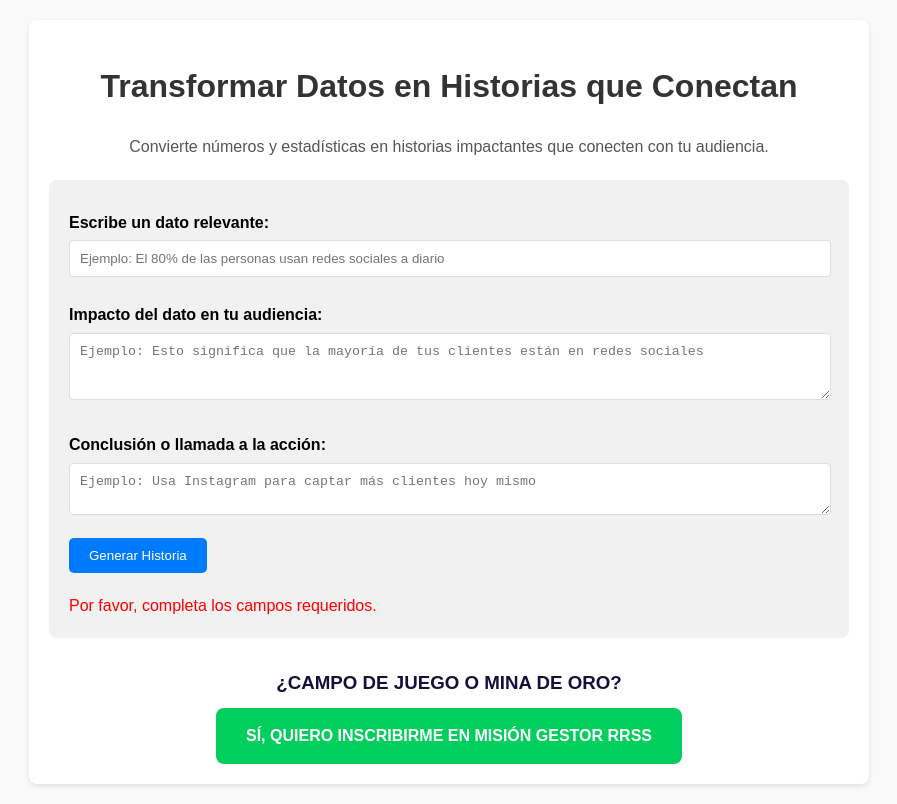
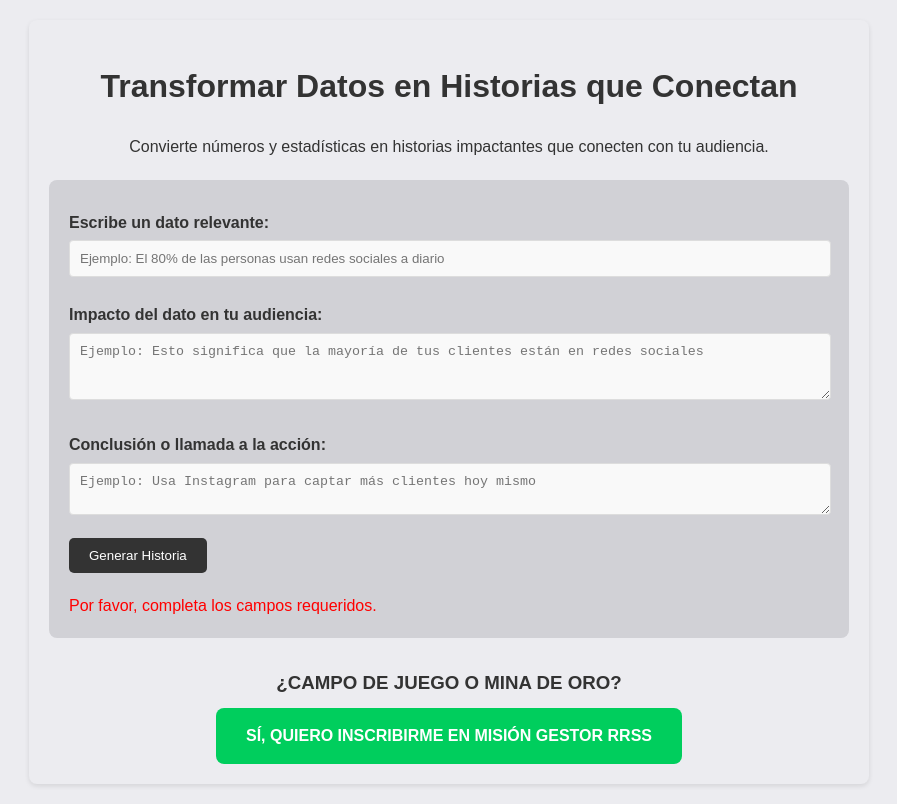
Before and after one commit to BaiMedi/transformaladata, a plain HTML site: page index.html in a window 1280 px wide. Both pictures are taken after a click on the button "Generar Historia". Shown: the whole page, without its empty margins (191-1088 px from the left). Drawn offline with Linux system fonts and the light colour scheme.

Commit message:
Update index.html

```diff
--- a/index.html
+++ b/index.html
@@ -10,13 +10,14 @@
       line-height: 1.6;
       margin: 0;
       padding: 0;
-      background-color: #f9f9f9;
+      background-color: #ECECF0;
+      color: #333;
     }
     .container {
       max-width: 800px;
       margin: 20px auto;
       padding: 20px;
-      background: #fff;
+      background: #ECECF0;
       border-radius: 8px;
       box-shadow: 0 2px 5px rgba(0, 0, 0, 0.1);
     }
@@ -25,11 +26,11 @@
       text-align: center;
     }
     p {
-      color: #555;
+      color: #333;
       text-align: center;
     }
     .form-tool {
-      background: #f1f1f1;
+      background: #D1D1D6;
       padding: 20px;
       border-radius: 8px;
       margin: 20px 0;
@@ -46,25 +47,27 @@
       margin-bottom: 15px;
       border: 1px solid #ddd;
       border-radius: 4px;
+      background-color: #f9f9f9;
+      color: #333;
     }
     button {
       display: inline-block;
       padding: 10px 20px;
-      background-color: #007BFF;
+      background-color: #333;
       color: white;
       border: none;
       border-radius: 5px;
       cursor: pointer;
     }
     button:hover {
-      background-color: #0056b3;
+      background-color: #5A5A5E;
     }
     .cta {
       text-align: center;
       margin-top: 30px;
     }
     .cta h3 {
-      color: #180E3C;
+      color: #333;
       margin-bottom: 10px;
     }
     .cta a {
@@ -82,7 +85,7 @@
     .result {
       margin-top: 20px;
       font-size: 16px;
-      color: #444;
+      color: #333;
     }
   </style>
 </head>
@@ -125,12 +128,21 @@
         return;
       }
 
+      const innovativeSuggestion = `
+        <h4>Ideas para hacer tu historia aún más atractiva:</h4>
+        <ul>
+          <li><strong>Contexto Innovador:</strong> Relaciona el dato con un evento reciente o una tendencia actual para que tu audiencia lo sienta más cercano y relevante.</li>
+          <li><strong>Historias Reales:</strong> Agrega un ejemplo de la vida real que ilustre cómo este dato ha afectado a personas o negocios de manera positiva.</li>
+          <li><strong>Pregunta Reflexiva:</strong> Incluye una pregunta que invite a tu audiencia a reflexionar sobre cómo el dato afecta su vida personal o profesional, incentivando la participación.</li>
+        </ul>`;
+
       document.getElementById('result').innerHTML = `
         <h3>Tu historia basada en datos:</h3>
         <p><strong>Dato:</strong> ${data}</p>
         <p><strong>Impacto:</strong> ${impact}</p>
-        <p><strong>Historia:</strong> "${data}. ${impact}. ${action}"</p>
+        <p><strong>Historia:</strong> "${data}. ${impact ? impact + '.' : ''} ${action}"</p>
         <p>¡Listo para compartir un mensaje poderoso y relevante!</p>
+        ${innovativeSuggestion}
       `;
     }
   </script>
```
